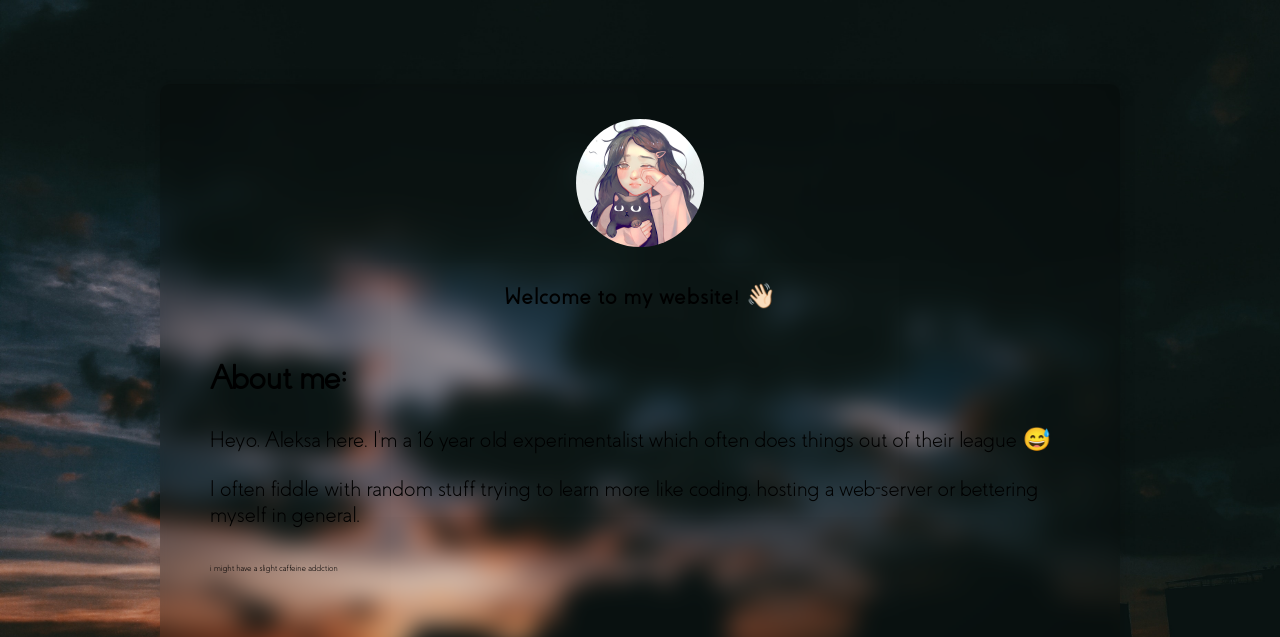
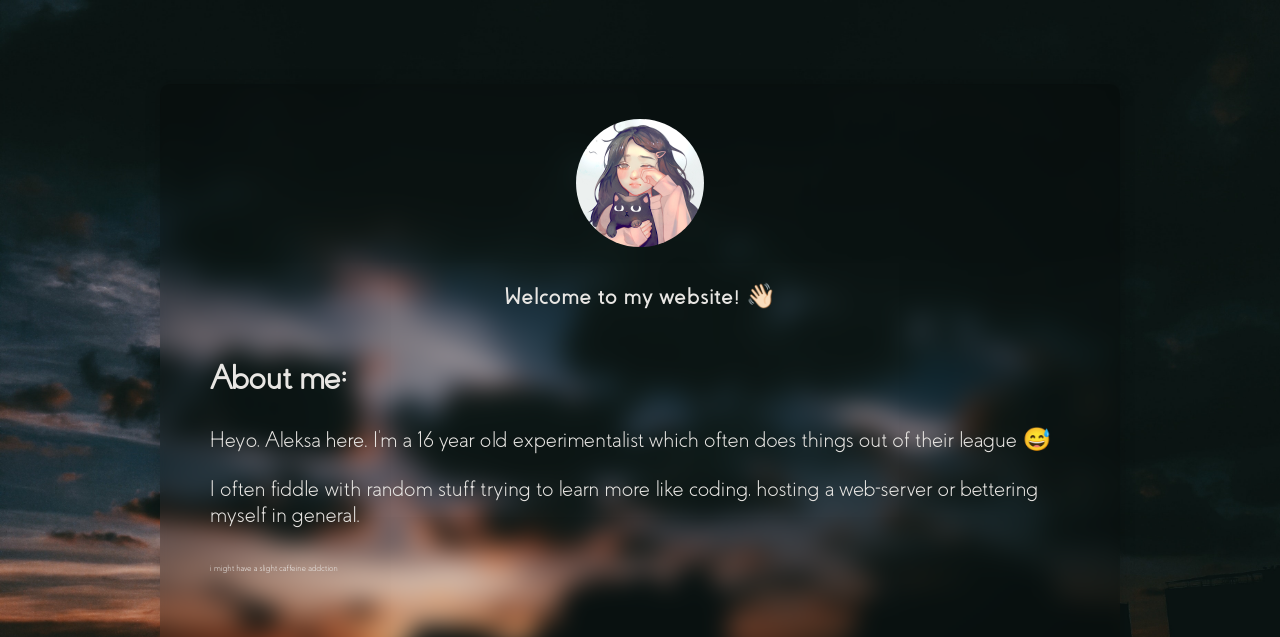
Before and after one commit to aaalek/html-personal-website, a plain HTML site: page index.html in a window 1280 px wide. Shown: the top 637 px of the page. Drawn offline with Linux system fonts and the light colour scheme.

Commit message:
Fixed text color

```diff
--- a/css/site.css
+++ b/css/site.css
@@ -53,6 +53,7 @@ body {
   text-align: center;
   top: 50px;
   position: relative;
+  color: #e8e6e3;
 }
 .container section .socials {
   position: relative;
@@ -75,6 +76,7 @@ body {
   font-size: 17pt;
   margin-left: 50px;
   margin-right: 50px;
+  color: #e8e6e3;
 }
 .small {
   font-size: xx-small;
```
Also changed, not shown: index.html (line endings or trailing spaces).
